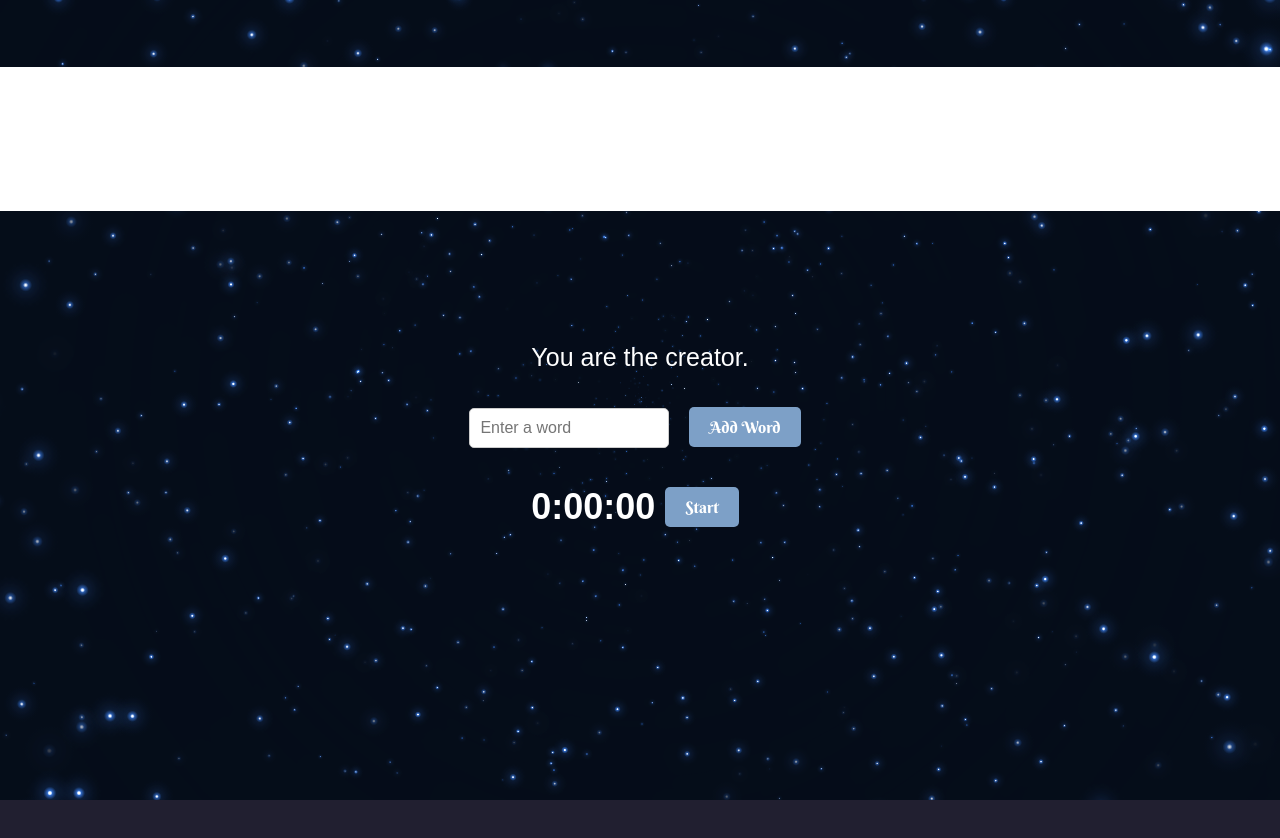
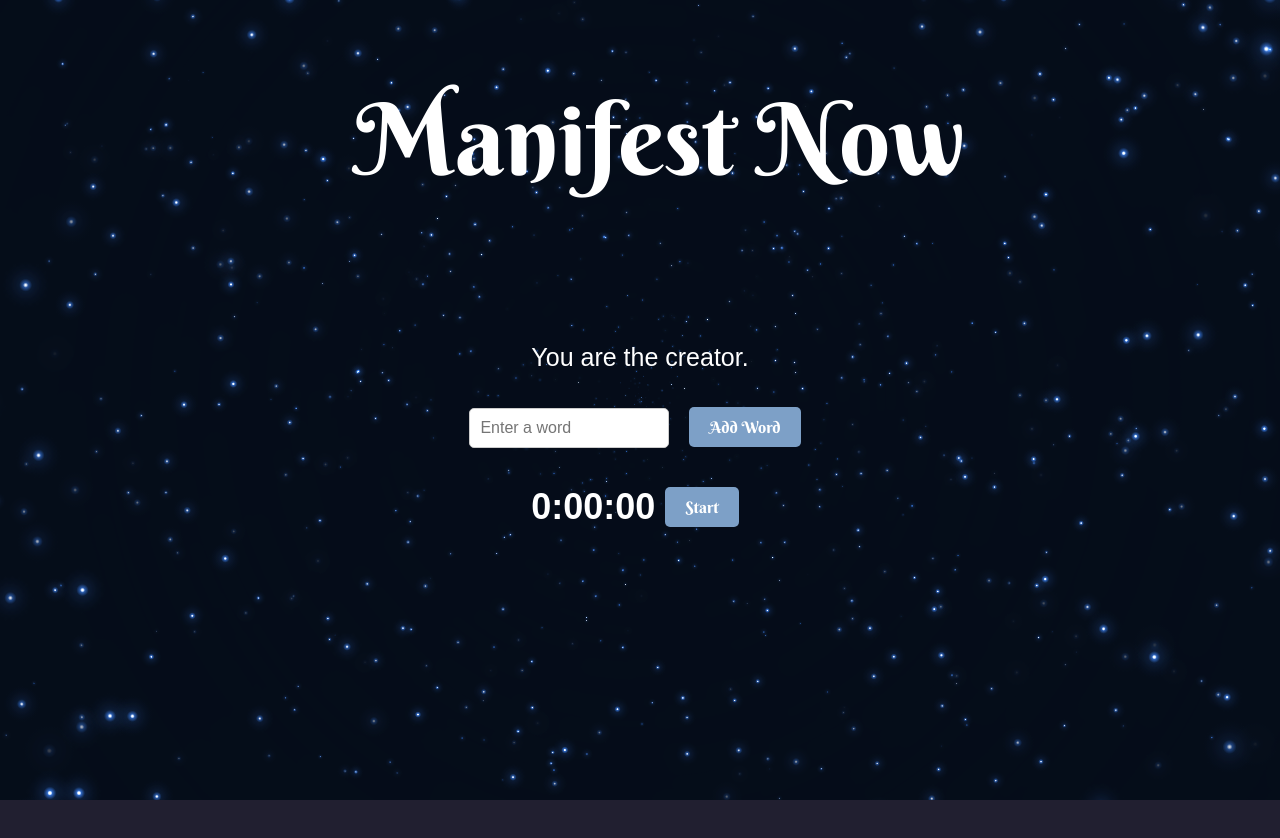
Before and after one commit to lucia20200818/Manifest-it, a React (Vite) app: page / in a window 1280 px wide. Shown: the top 838 px of the page. Built offline with nearby package versions, Linux system fonts and the light colour scheme; a web font is replaced by a local one.

Commit message:
Update App.css

```diff
--- a/src/App.css
+++ b/src/App.css
@@ -49,7 +49,8 @@ h1 {
   top: 0;
   left: 0;
   width: 100%;
-  background-color: #fff; /* 可选：为了让标题在滚动时更清晰可见 */
+
+
   z-index: 1000; /* 确保在其他元素上面显示 */
   padding: 10px 20px;
   text-align: center;
```
